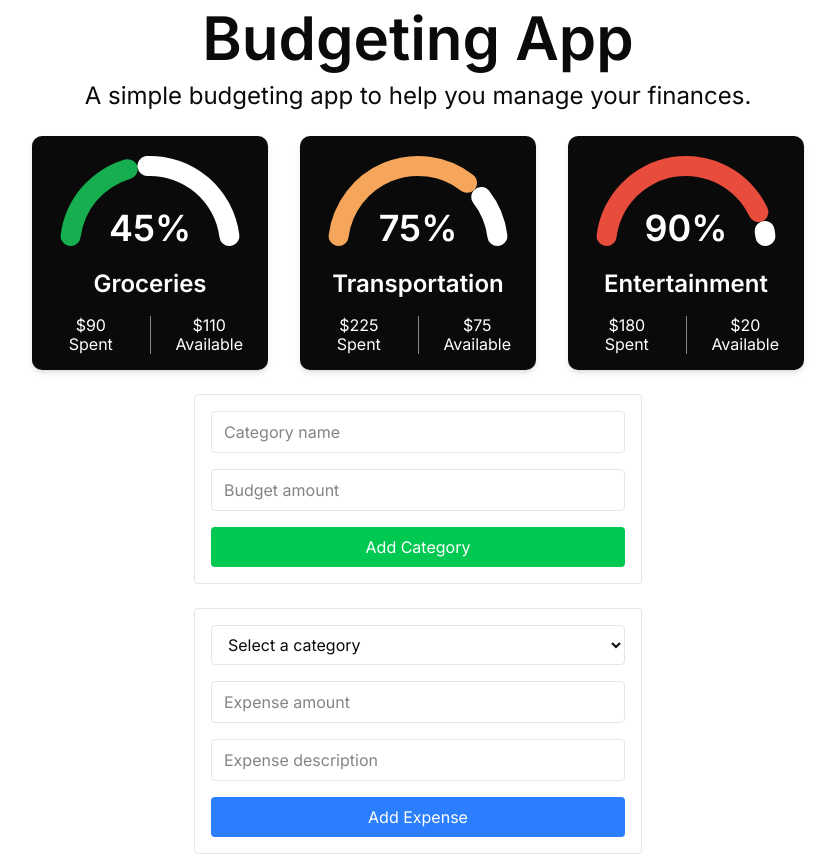
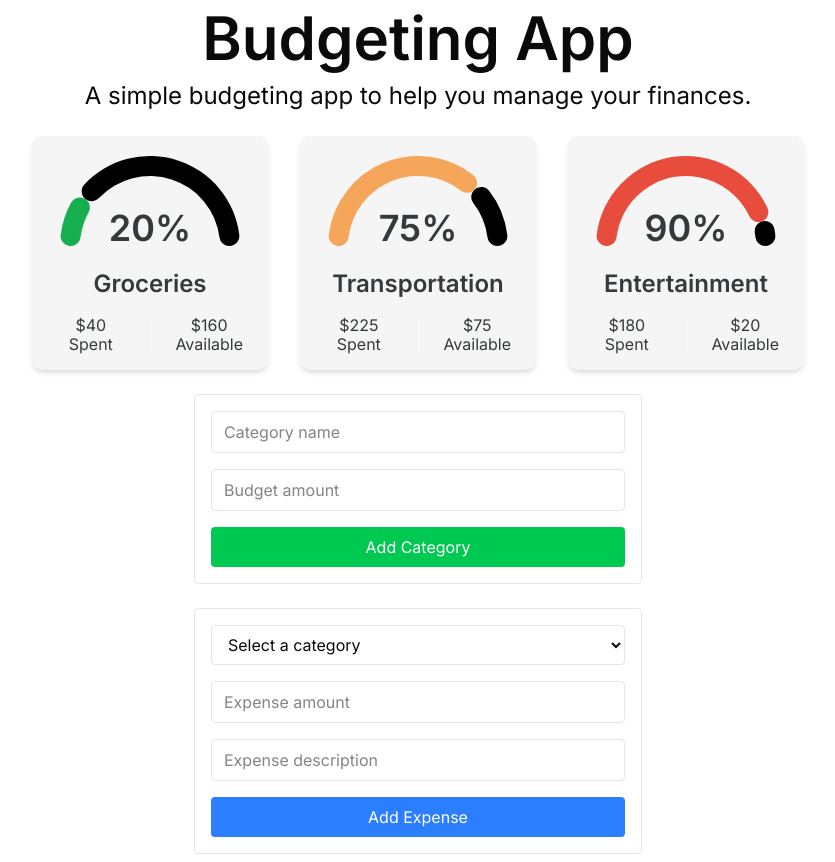
Before and after one commit to MiniMinstrel/budgetingApp, a Next.js app: page / in a window 1280 px wide. Shown: the whole page, without its empty margins (222-1057 px from the left). Built offline with nearby package versions, Linux system fonts and the light colour scheme.

Commit message:
styling fixes

```diff
--- a/app/page.tsx
+++ b/app/page.tsx
@@ -17,7 +17,6 @@ export default function Home() {
   const [categories, setCategories] = useState<Category[]>([
     new Category("Groceries", 200, [
       { description: "Milk", amount: 40, date: new Date() },
-      { description: "Bread", amount: 50, date: new Date() },
     ]),
     new Category("Transportation", 300, [
       { description: "Plane", amount: 200, date: new Date() },
--- a/src/components/Category/CategoryBlock.tsx
+++ b/src/components/Category/CategoryBlock.tsx
@@ -11,7 +11,7 @@ export default function CategoryBlock({ category }: { category: Category }) {
 
   if (!isLoaded) return null;
   return (
-    <div className="p-4 flex flex-col bg-foreground text-background rounded-lg shadow-md items-center justify-center size-fit">
+    <div className="p-4 flex flex-col bg-[#F5F5F5] text-[#36393B] rounded-lg shadow-md items-center justify-center size-fit">
       <RadialChart
         spent={category.getAmountSpent()}
         remaining={category.getRemainingBudget()}
--- a/src/components/Category/RadialChart/RadialChart.tsx
+++ b/src/components/Category/RadialChart/RadialChart.tsx
@@ -87,7 +87,7 @@ export function RadialChart({
                     <tspan
                       x={viewBox.cx}
                       y={(viewBox.cy || 0) - 5}
-                      className="fill-background text-4xl font-extrabold">
+                      className="fill-[#36393B] text-4xl font-extrabold">
                       {percentageFormatter(spent / totalBudget)}{" "}
                     </tspan>
                   </text>
@@ -105,7 +105,7 @@ export function RadialChart({
         />
         <RadialBar
           dataKey="remaining"
-          fill="var(--background)"
+          fill="#36b893b"
           stackId="a"
           cornerRadius={32}
           className="stroke-transparent stroke-2"
```
